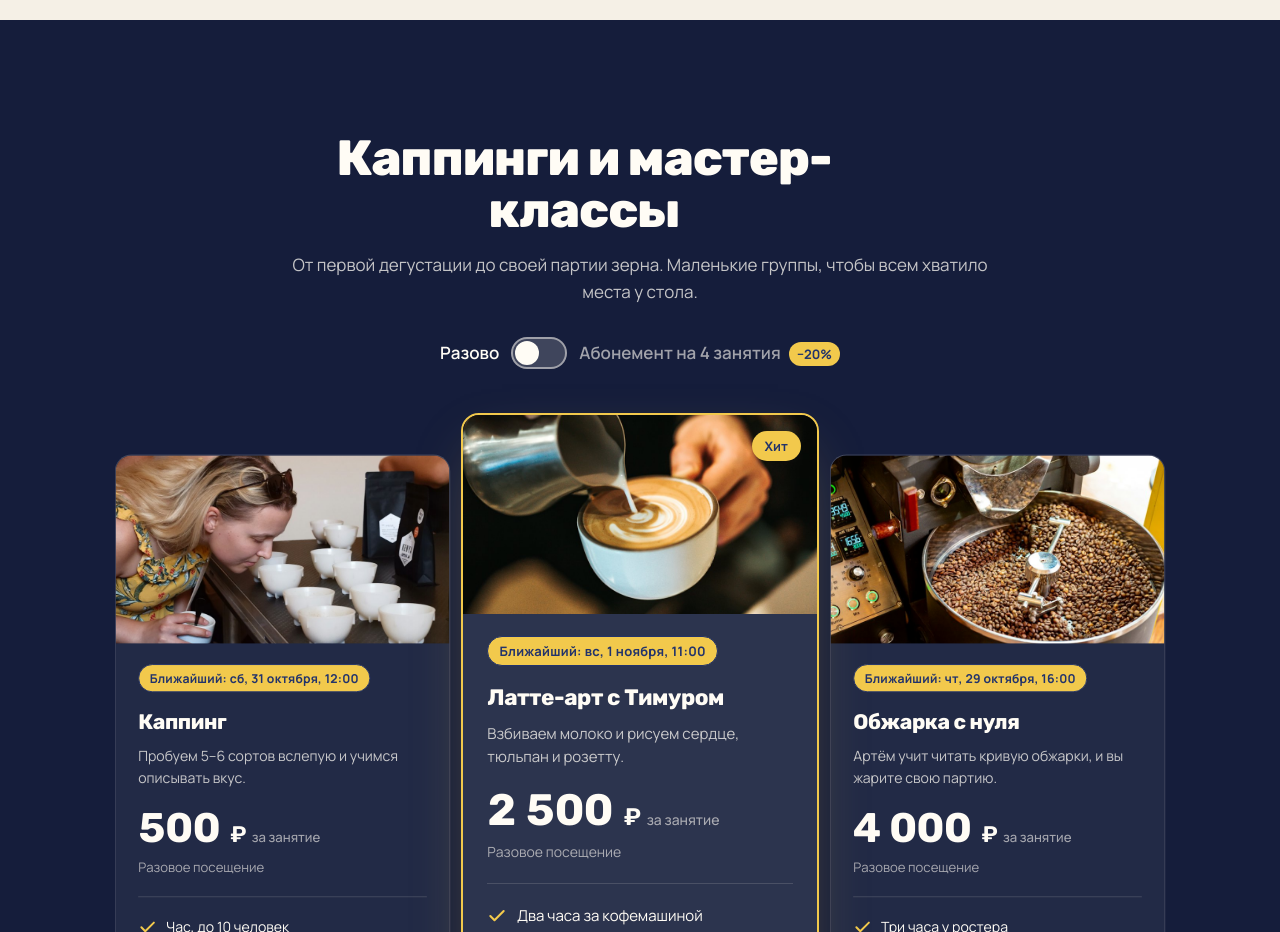
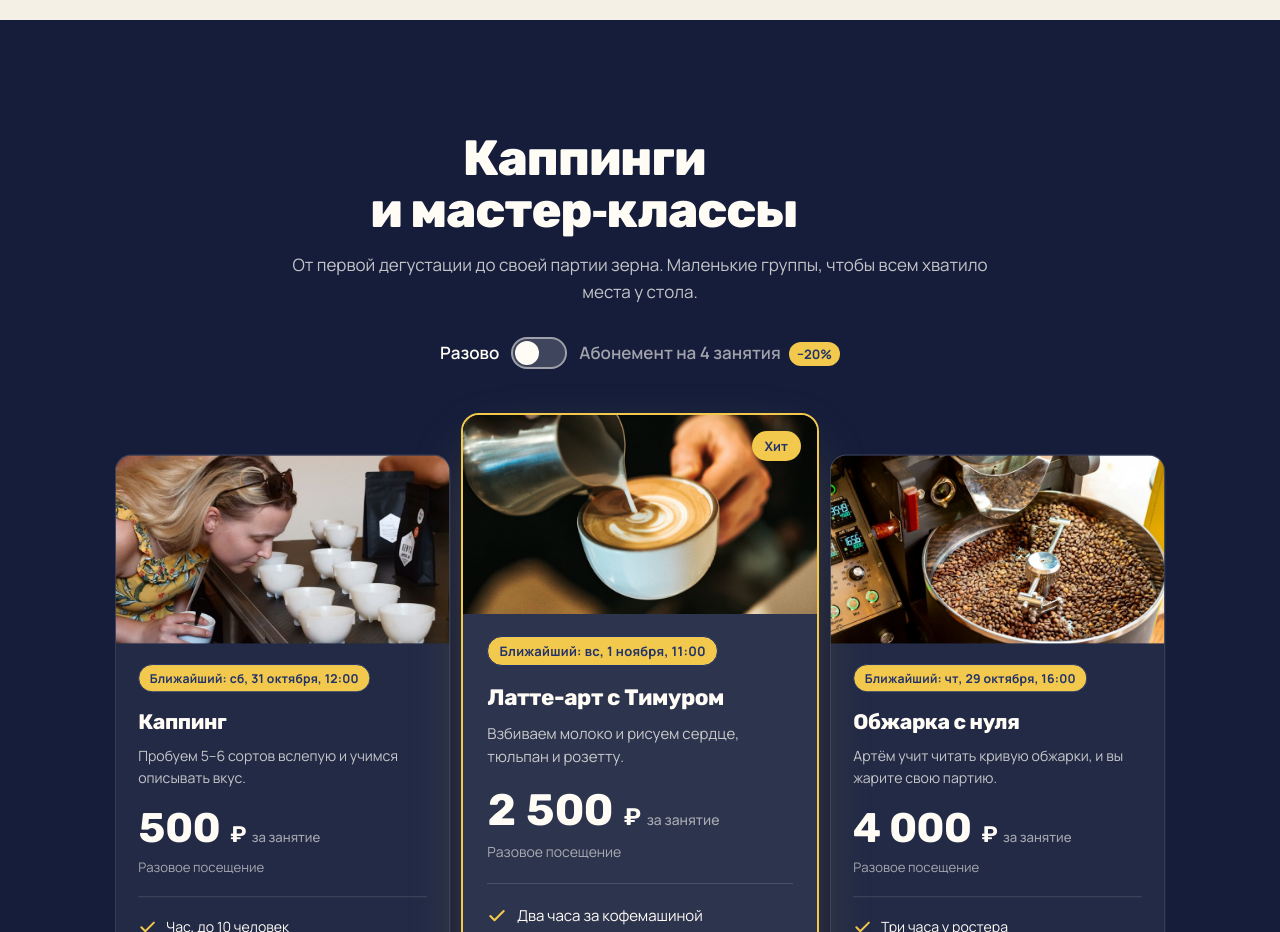
Before and after one commit to toctep-official/zerno, a plain HTML site: page index.html in a window 1280 px wide. Shown: the part 8440-9372 px from the top of the page. Drawn offline with Linux system fonts and the light colour scheme; animation ran at ten frames a second.

Commit message:
Оформление репозитория: README со скриншотами, неразрывный дефис в заголовке
Co-Authored-By: Claude Opus 5.5 <noreply@anthropic.com>

```diff
--- a/index.html
+++ b/index.html
@@ -415,7 +415,7 @@
   <section class="section section--dark" id="events" aria-labelledby="events-title">
     <div class="container">
       <div class="plans__head reveal">
-        <h2 id="events-title">Каппинги и&nbsp;мастер-классы</h2>
+        <h2 id="events-title">Каппинги и&nbsp;мастер&#8209;классы</h2>
         <p>От&nbsp;первой дегустации до&nbsp;своей партии зерна. Маленькие группы, чтобы всем хватило места у&nbsp;стола.</p>
 
         <div class="billing" role="group" aria-label="Как платить">
```
Also changed, not shown: docs/events.jpg (added), docs/hero.jpg (added), docs/menu.jpg (added), docs/mobile.jpg (added), 1 other file.
